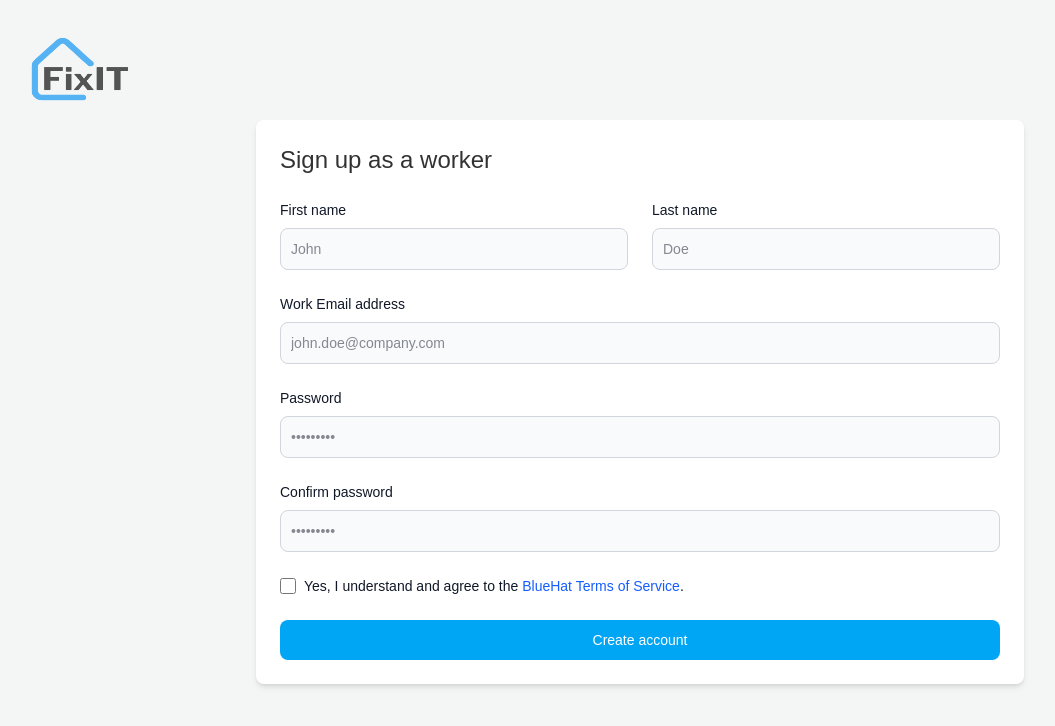
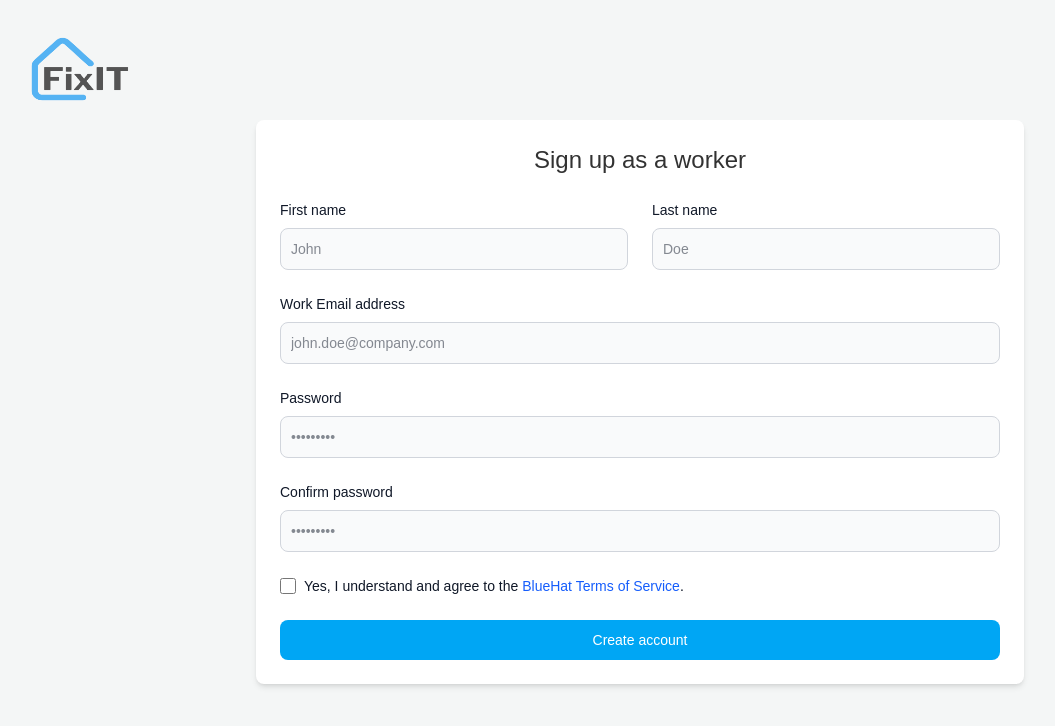
Before and after one commit to mxrxxsv/Bluehat-Backend, a React (Vite) app in the folder frontend/: page /workersignup in a window 1280 px wide. Shown: the top 726 px of the page, without its empty margins (0-1055 px from the left). Built offline with nearby package versions, Linux system fonts and the light colour scheme.

Commit message:
Update WorkerSignup.jsx

```diff
--- a/frontend/src/Pages/WorkerSignup.jsx
+++ b/frontend/src/Pages/WorkerSignup.jsx
@@ -81,7 +81,7 @@ const WorkerSignup = () => {
     return (
         <>
             <form onSubmit={handleCreateAccount} className="max-w-lg md:max-w-2xl lg:max-w-3xl mx-auto mt-30 p-6 bg-white shadow-md rounded-lg">
-                <p className="text-left text-xl md:text-2xl font-medium mb-6 opacity-80">Sign up as a worker</p>
+                <p className="text-center text-xl md:text-2xl font-medium mb-6 opacity-80">Sign up as a worker</p>
 
                 <div className="grid gap-6 mb-6 md:grid-cols-2">
                     <div>
```
